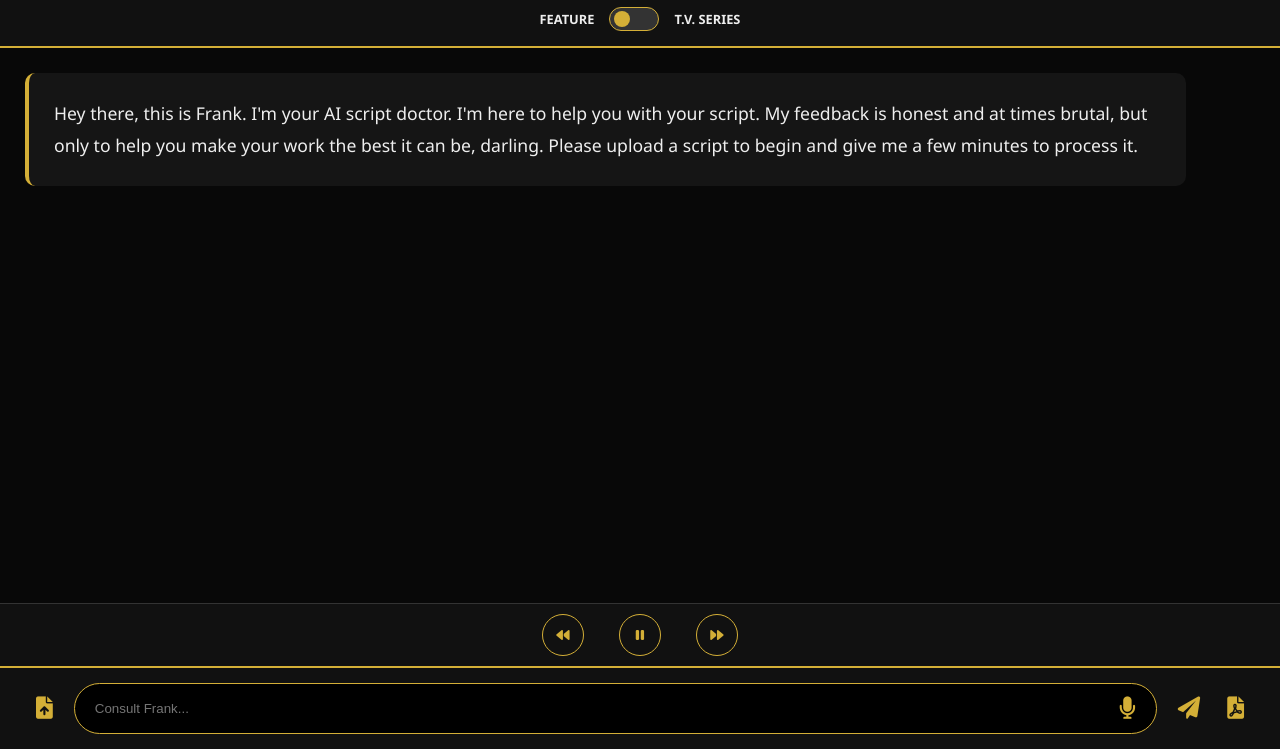
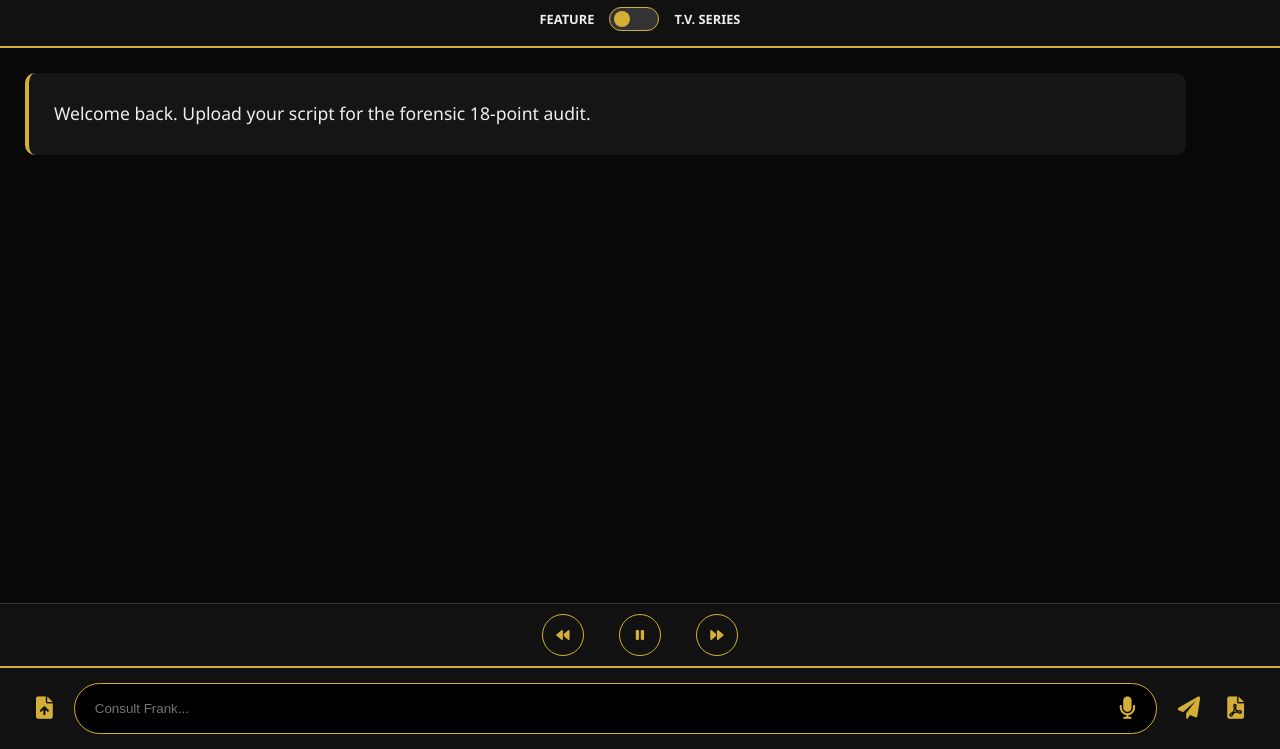
Before and after one commit to jamesbergeron99/FRANK-, a website: page public/index.html in a window 1280 px wide. Both pictures are taken after a click on the icon 1127 px from the left and 759 px from the top of the page. Shown: the part 51-800 px from the top of the page. Drawn offline with Linux system fonts and the light colour scheme; no server answers.

Commit message:
Update index.html

```diff
--- a/public/index.html
+++ b/public/index.html
@@ -2,7 +2,7 @@
 <html lang="en">
 <head>
     <meta charset="UTF-8">
-    <title>Frank's Private Office</title>
+    <title>Frank's Forensic Suite</title>
     <script src="https://cdnjs.cloudflare.com/ajax/libs/html2pdf.js/0.10.1/html2pdf.bundle.min.js"></script>
     <link rel="stylesheet" href="https://cdnjs.cloudflare.com/ajax/libs/font-awesome/6.0.0/css/all.min.css">
     <style>
@@ -19,9 +19,10 @@
         input:checked + .slider:before { transform: translateX(24px); }
 
         #chat-window { flex-grow: 1; overflow-y: auto; padding: 25px; display: flex; flex-direction: column; gap: 20px; background: #080808; }
-        .msg { max-width: 90%; padding: 25px; border-radius: 10px; line-height: 1.8; font-size: 1.1rem; white-space: pre-wrap; background: #151515; border-left: 4px solid var(--gold); }
+        .msg { max-width: 90%; padding: 25px; border-radius: 10px; line-height: 1.8; font-size: 1.1rem; white-space: pre-wrap; background: #151515; border-left: 4px solid var(--gold); position: relative; }
         .user-msg { align-self: flex-end; border-left: none; border-right: 4px solid var(--gold); background: #222; }
 
+        /* Thinking Indicator */
         .loader { display: none; align-items: center; gap: 10px; color: var(--gold); font-style: italic; margin-top: 10px; font-size: 0.9rem; }
         .dot-flashing { position: relative; width: 10px; height: 10px; border-radius: 5px; background-color: var(--gold); animation: dot-flashing 1s infinite linear alternate; animation-delay: .5s; }
         @keyframes dot-flashing { 0% { background-color: var(--gold); } 50%, 100% { background-color: #333; } }
@@ -76,18 +77,9 @@
         const loader = document.getElementById('frank-loader');
         const audioCtx = new (window.AudioContext || window.webkitAudioContext)({ sampleRate: 24000 });
         let audioBuffers = {}, nextToPlay = 0, isPlaying = false, currentSource = null, totalSentences = 0;
-        let recognition, isMicOn = false, finalTranscript = "", hasGreeted = false;
+        let recognition, isMicOn = false, finalTranscript = "";
 
-        // Auto-greeting logic
-        function initAudio() {
-            if (audioCtx.state === 'suspended') audioCtx.resume();
-            if (!hasGreeted) {
-                hasGreeted = true;
-                const welcome = "Hey there, this is Frank. I'm your AI script doctor. I'm here to help you with your script. My feedback is honest and at times brutal, but only to help you make your work the best it can be, darling. Please upload a script to begin and give me a few minutes to process it.";
-                addMessage(welcome);
-                speak(welcome);
-            }
-        }
+        window.onload = () => { addMessage("Welcome back. Upload your script for the forensic 18-point audit."); };
 
         if ('webkitSpeechRecognition' in window) {
             recognition = new webkitSpeechRecognition();
@@ -104,7 +96,7 @@
         }
 
         function toggleMic() {
-            initAudio();
+            if (audioCtx.state === 'suspended') audioCtx.resume();
             if (!isMicOn) { isMicOn = true; micBtn.classList.add('mic-active'); finalTranscript = ""; recognition.start(); }
             else { isMicOn = false; micBtn.classList.remove('mic-active'); recognition.stop(); }
         }
@@ -147,7 +139,7 @@
         }
 
         async function speak(fullText) {
-            initAudio();
+            if (audioCtx.state === 'suspended') audioCtx.resume();
             stopCurrentAudio();
             const sentences = fullText.replace(/[#*]/g, '').match(/[^.!?]+[.!?]+/g) || [fullText];
             audioBuffers = {}; nextToPlay = 0; totalSentences = sentences.length;
@@ -186,6 +178,7 @@
             element.innerHTML = `<div style="padding:40px; background:#000; color:#fff; border:2px solid #d4af37;"><h1>FRANK'S AUDIT</h1>${Array.from(document.querySelectorAll('.msg:not(.user-msg)')).map(m => `<p>${m.innerText}</p>`).join('')}</div>`;
             html2pdf().from(element).save();
         }
+        function initAudio() { if (audioCtx.state === 'suspended') audioCtx.resume(); }
     </script>
 </body>
 </html>
```
